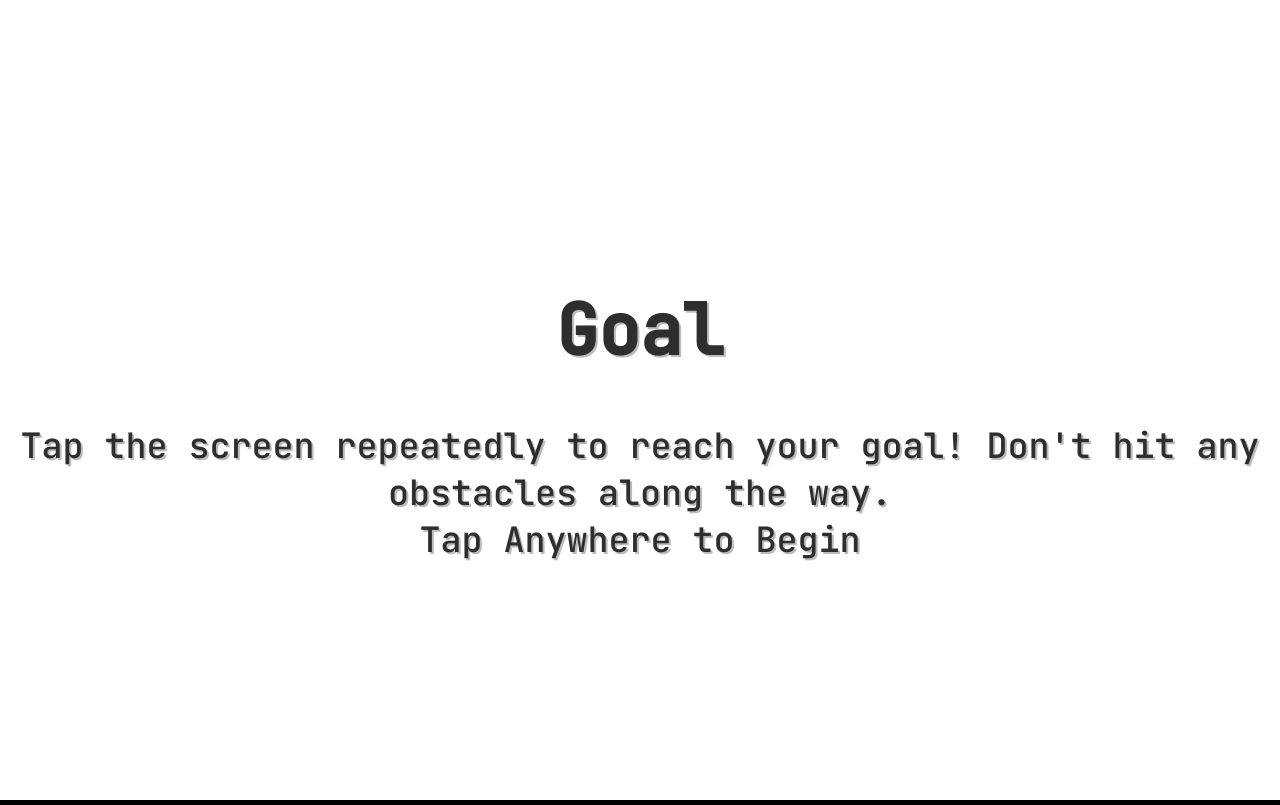
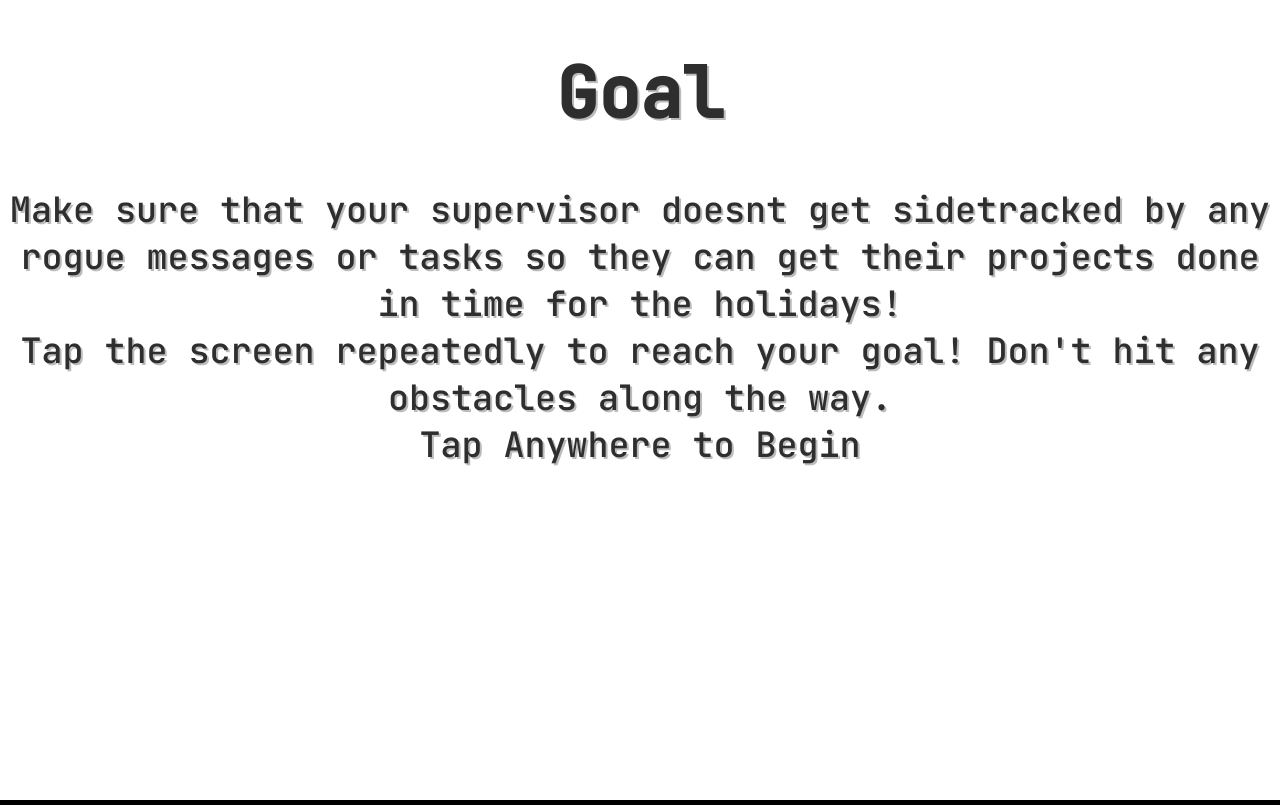
Before and after one commit to ejuland/FlapIT, a plain HTML site: page game.html in a window 1280 px wide. Drawn offline with Linux system fonts and the light colour scheme.

Commit message:
Modified the launch page

```diff
--- a/game.html
+++ b/game.html
@@ -76,6 +76,16 @@
             visibility: hidden;
         }
 
+        #display{
+
+            width: 300px;
+            height: 300px;
+            display: block;
+            margin: auto;
+            position: relative;
+            background-size: contain;
+        }
+
         @media only screen and (max-width: 500px) {
             .game_info {
                 font-size: 25px;
@@ -124,14 +134,16 @@
         <h1>NOTICE OF TERMINATION</h1>
         <h2>Score: {SCORE}</h2>
         <label>We are sorry, but you have failed to help our brave and fearless leaders avoid getting caught up in the
-            mundane. Due to this careless blunder we unfortunatley have to let you go.</label>
+            mundane. Due to this careless blunder, we unfortunatley have to let you go.</label>
         <a href="./game.html?attempt={ATTEMPTS}">Try Again?</a>
         <a href="./index.html">Choose New Character</a>
     </div>
     <div id="start" class="game_info">
         <h1>Goal</h1>
+        <label>Make sure that your supervisor doesnt get sidetracked by any rogue messages or tasks so they can get their projects done in time for the holidays!</label>
         <label>Tap the screen repeatedly to reach your goal! Don't hit any obstacles along the way.</label>
         <label>Tap Anywhere to Begin</label>
+        <div id="display"  style=""></div>
     </div>
     <canvas id="screen"></canvas>
     <script type="module" src="main.js"></script>
--- a/game.js
+++ b/game.js
@@ -244,6 +244,8 @@ export default class Game {
         this.ScreenBounds = new Bounds(0, 0, this.WIDTH, this.HEIGHT)
         this.blockSize = (this.ScreenBounds.Height / 10);
         this.character = new Character(!this.isMobile ? this.ScreenBounds.Width / 2 : this.blockSize, Math.floor(Math.random() * 300), this.blockSize);
+        this.character.getCharacterImageAsset();
+        document.getElementById("display").style.backgroundImage = `URL(./character_frame_${this.character.playerType}1.png)`;
         this.setSpacingAndGap();
         let startingOffset = (((this.ScreenBounds.Width - this.blockSize) + (this.isMobile ? 500 : 1000)));
         console.log("Starting Offset:" + startingOffset);
```
